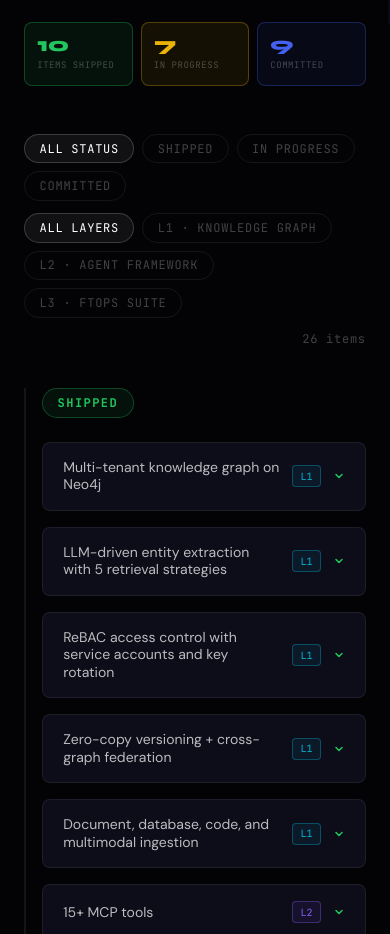
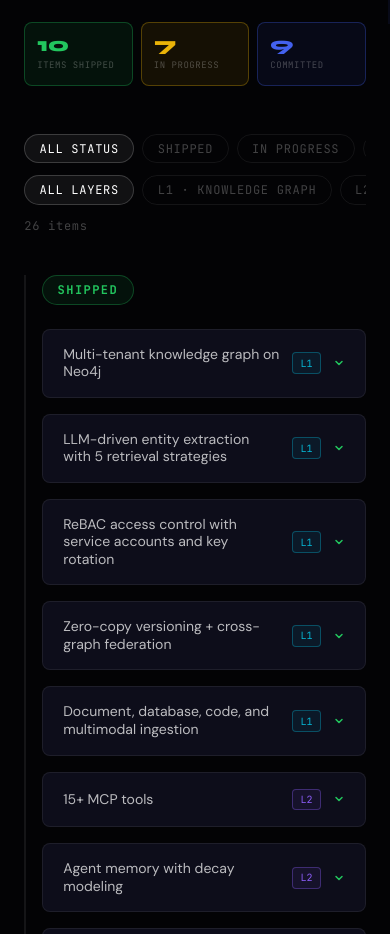
Before and after one commit to OraclousAI/oraclous-landing, a Next.js app: page /roadmap in a window 390 px wide. Shown: the part 820-1754 px from the top of the page. Built offline with nearby package versions, Linux system fonts and the light colour scheme.

Commit message:
feat: add suppressHydrationWarning to various components for improved SSR handling; adjust styles for better responsiveness

```diff
--- a/app/error.tsx
+++ b/app/error.tsx
@@ -94,10 +94,11 @@ export default function ErrorPage({ error, reset }: ErrorPageProps) {
         </p>
 
         {/* Actions */}
-        <div style={{ display: 'flex', gap: '0.75rem', justifyContent: 'center', flexWrap: 'wrap' }}>
+        <div suppressHydrationWarning style={{ display: 'flex', gap: '0.75rem', justifyContent: 'center', flexWrap: 'wrap' }}>
           <button
             type="button"
             onClick={reset}
+            suppressHydrationWarning
             style={{
               padding: '0.6rem 1.4rem',
               whiteSpace: 'nowrap',
@@ -121,6 +122,7 @@ export default function ErrorPage({ error, reset }: ErrorPageProps) {
 
           <a
             href="/"
+            suppressHydrationWarning
             style={{
               padding: '0.6rem 1.4rem',
               whiteSpace: 'nowrap',
--- a/app/not-found.tsx
+++ b/app/not-found.tsx
@@ -138,10 +138,12 @@ export default function NotFound() {
         {/* CTA */}
         <div
           data-animate=""
+          suppressHydrationWarning
           style={{ display: 'flex', gap: '0.75rem', justifyContent: 'center', flexWrap: 'wrap', opacity: 0 }}
         >
           <Link
             href="/"
+            suppressHydrationWarning
             style={{
               display: 'inline-flex',
               alignItems: 'center',
@@ -167,6 +169,7 @@ export default function NotFound() {
 
           <Link
             href="/architecture"
+            suppressHydrationWarning
             style={{
               display: 'inline-flex',
               alignItems: 'center',
--- a/app/roadmap/page.tsx
+++ b/app/roadmap/page.tsx
@@ -288,14 +288,19 @@ export default function RoadmapPage() {
       <div style={{
         maxWidth: 'var(--max-w-content)', margin: '0 auto',
         padding: '0 var(--section-padding-x) var(--space-10)',
+      }}>
+        <div style={{
           display: 'flex',
           flexDirection: isMobile ? 'column' : 'row',
           gap: isMobile ? 'var(--space-3)' : 'var(--space-6)',
-        flexWrap: 'wrap',
-        alignItems: isMobile ? 'flex-start' : 'center',
+          ...(isMobile ? {} : { flexWrap: 'wrap', alignItems: 'center' }),
         }}>
-        {/* Status filters */}
-        <div style={{ display: 'flex', gap: 'var(--space-2)', flexWrap: 'wrap' }}>
+          {/* Status filters — own scrollable row on mobile */}
+          <div style={{
+            overflowX: isMobile ? 'auto' : 'visible',
+            ...(isMobile ? { scrollbarWidth: 'none' } : {}),
+          } as React.CSSProperties}>
+            <div style={{ display: 'flex', gap: 'var(--space-2)' }}>
               {(['all', 'shipped', 'in-progress', 'committed'] as StatusFilter[]).map(key => {
                 const cfg = key === 'all' ? null : STATUS_CONFIG[key as RoadmapStatus]
                 const isActive = statusFilter === key
@@ -305,7 +310,7 @@ export default function RoadmapPage() {
                       fontFamily: 'var(--font-mono)', fontSize: 'var(--text-xs)',
                       letterSpacing: 'var(--tracking-wide)', textTransform: 'uppercase',
                       padding: '0.3rem 0.9rem', borderRadius: 'var(--radius-full)', cursor: 'pointer',
-                  transition: 'all 0.2s',
+                      transition: 'all 0.2s', whiteSpace: 'nowrap',
                       border: `1px solid ${isActive ? (cfg?.border ?? 'rgba(255,255,255,0.18)') : 'var(--color-border)'}`,
                       background: isActive ? (cfg?.bg ?? 'rgba(255,255,255,0.06)') : 'transparent',
                       color: isActive ? (cfg?.color ?? 'var(--color-text-primary)') : 'var(--color-text-muted)',
@@ -316,12 +321,17 @@ export default function RoadmapPage() {
                 )
               })}
             </div>
+          </div>
 
           {/* Divider — desktop only */}
-        {!isMobile && <div style={{ width: '1px', height: '24px', background: 'var(--color-border)' }} />}
+          {!isMobile && <div style={{ width: '1px', height: '24px', background: 'var(--color-border)', flexShrink: 0 }} />}
 
-        {/* Layer filters */}
-        <div style={{ display: 'flex', gap: 'var(--space-2)', flexWrap: 'wrap' }}>
+          {/* Layer filters — own scrollable row on mobile */}
+          <div style={{
+            overflowX: isMobile ? 'auto' : 'visible',
+            ...(isMobile ? { scrollbarWidth: 'none' } : {}),
+          } as React.CSSProperties}>
+            <div style={{ display: 'flex', gap: 'var(--space-2)' }}>
               {(['all', 1, 2, 3] as LayerFilter[]).map(key => {
                 const cfg = key === 'all' ? null : LAYER_CONFIG[key as number]
                 const isActive = layerFilter === key
@@ -331,7 +341,7 @@ export default function RoadmapPage() {
                       fontFamily: 'var(--font-mono)', fontSize: 'var(--text-xs)',
                       letterSpacing: 'var(--tracking-wide)', textTransform: 'uppercase',
                       padding: '0.3rem 0.9rem', borderRadius: 'var(--radius-full)', cursor: 'pointer',
-                  transition: 'all 0.2s',
+                      transition: 'all 0.2s', whiteSpace: 'nowrap',
                       border: `1px solid ${isActive ? (cfg?.border ?? 'rgba(255,255,255,0.18)') : 'var(--color-border)'}`,
                       background: isActive ? (cfg?.bg ?? 'rgba(255,255,255,0.06)') : 'transparent',
                       color: isActive ? (cfg?.color ?? 'var(--color-text-primary)') : 'var(--color-text-muted)',
@@ -342,14 +352,16 @@ export default function RoadmapPage() {
                 )
               })}
             </div>
+          </div>
 
           <span style={{
-          marginLeft: 'auto',
+            marginLeft: isMobile ? undefined : 'auto', flexShrink: 0,
             fontFamily: 'var(--font-mono)', fontSize: 'var(--text-xs)',
             color: 'var(--color-text-muted)', letterSpacing: 'var(--tracking-wide)',
           }}>
             {visibleCount} item{visibleCount !== 1 ? 's' : ''}
           </span>
+        </div>
       </div>
 
       {/* ── Timeline ──────────────────────────────────────────────── */}
--- a/components/layout/Nav.tsx
+++ b/components/layout/Nav.tsx
@@ -367,6 +367,7 @@ export function Nav() {
         aria-modal="true"
         aria-label="Mobile navigation"
         inert={!menuOpen || undefined}
+        suppressHydrationWarning
         style={{
           position: 'fixed',
           inset: 0,
--- a/components/sections/AgentsSection.tsx
+++ b/components/sections/AgentsSection.tsx
@@ -1,6 +1,6 @@
 'use client'
 
-import { useRef, useEffect, useState } from 'react'
+import React, { useRef, useEffect, useState } from 'react'
 import { gsap } from '@/lib/gsap'
 import { EASE } from '@/lib/gsap'
 import { prefersReducedMotion } from '@/lib/motion'
@@ -119,9 +119,8 @@ const PIPELINE_STAGES = [
 function PipelineBar({ activeStage, onSelect }: { activeStage: string | null; onSelect: (name: string | null) => void }) {
   return (
     <div
-      // eslint-disable-next-line @typescript-eslint/no-explicit-any
       style={{
-        display: 'flex', alignItems: 'center', justifyContent: 'flex-start',
+        display: 'flex', alignItems: 'center',
         gap: 0, marginBottom: 'var(--space-16)', flexWrap: 'nowrap',
         overflowX: 'auto', paddingBottom: '4px',
         scrollbarWidth: 'none',
@@ -129,12 +128,14 @@ function PipelineBar({ activeStage, onSelect }: { activeStage: string | null; on
     >
       {PIPELINE_STAGES.map((stage, i) => {
         const isActive = activeStage === stage.name
+        const nextColor = PIPELINE_STAGES[i + 1]?.color
         return (
-          <div key={stage.name} style={{ display: 'flex', alignItems: 'center' }}>
+          <React.Fragment key={stage.name}>
             {/* Stage node */}
             <button
               onClick={() => onSelect(isActive ? null : stage.name)}
               style={{
+                flexShrink: 0,
                 display: 'flex', flexDirection: 'column', alignItems: 'center',
                 gap: '0.4rem', background: 'none', border: 'none', cursor: 'pointer',
                 padding: '0.5rem',
@@ -165,16 +166,20 @@ function PipelineBar({ activeStage, onSelect }: { activeStage: string | null; on
               }}>{stage.name}</span>
             </button>
 
-            {/* Arrow connector between stages */}
+            {/* Connector — flex: 1 so it fills all remaining horizontal space */}
             {i < PIPELINE_STAGES.length - 1 && (
-              <svg width="20" height="10" viewBox="0 0 20 10" fill="none" aria-hidden="true">
-                <line x1="0" y1="5" x2="14" y2="5"
-                  stroke={`${stage.color}40`} strokeWidth="1.5" />
-                <path d="M12 2 L16 5 L12 8" stroke={`${stage.color}40`} strokeWidth="1.5"
-                  strokeLinecap="round" strokeLinejoin="round" fill="none" />
-              </svg>
+              <div style={{ flex: 1, minWidth: '8px', display: 'flex', alignItems: 'center', flexShrink: 0 }}>
+                <div style={{
+                  flex: 1,
+                  height: '1.5px',
+                  background: `linear-gradient(90deg, ${stage.color}40, ${nextColor}40)`,
+                }} />
+                <svg width="8" height="8" viewBox="0 0 8 8" fill="none" aria-hidden="true" style={{ flexShrink: 0 }}>
+                  <path d="M1 1.5 L6.5 4 L1 6.5" stroke={`${stage.color}50`} strokeWidth="1.5" strokeLinecap="round" strokeLinejoin="round" />
+                </svg>
+              </div>
             )}
-          </div>
+          </React.Fragment>
         )
       })}
     </div>
--- a/components/sections/MetricsSection.tsx
+++ b/components/sections/MetricsSection.tsx
@@ -348,8 +348,10 @@ function MetricCard({ m, i, num, suffix, isActive, onActivate, compact }: {
       onMouseLeave={onMouseLeave}
       style={{
         padding: compact ? 'var(--space-6) var(--space-4)' : 'var(--space-8) var(--space-6)',
-        border: compact ? '1px solid var(--color-border)' : undefined,
-        borderLeft: !compact && i > 0 ? '1px solid var(--color-border)' : undefined,
+        borderTop: compact ? '1px solid var(--color-border)' : 'none',
+        borderRight: compact ? '1px solid var(--color-border)' : 'none',
+        borderBottom: compact ? '1px solid var(--color-border)' : 'none',
+        borderLeft: (compact || i > 0) ? '1px solid var(--color-border)' : 'none',
         textAlign: 'center',
         position: 'relative',
         cursor: 'default',
```
Also changed, not shown: components/sections/CtaSection.tsx (+8 -6 lines). Lines whose indentation alone changed are shown as unchanged.
